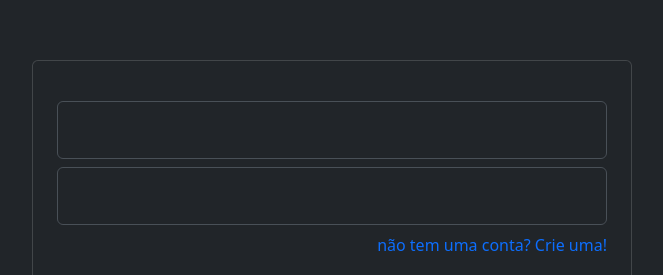
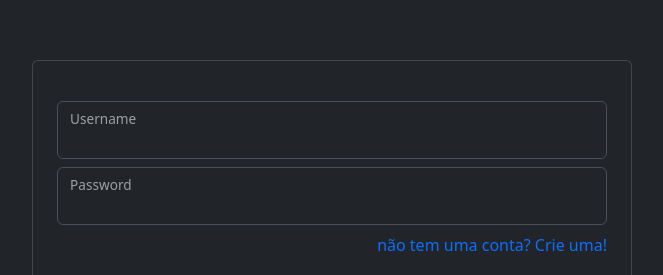
Before and after one commit to apollodaniel/nalov-chat-frontend, a React (Vite) app: page /login in a window 1280 px wide. Shown: the part 190-465 px from the top of the page, without its empty margins (308-971 px from the left). Built offline with nearby package versions, Linux system fonts and the light colour scheme.

Commit message:
Login page working

```diff
--- a/src/routes/login.tsx
+++ b/src/routes/login.tsx
@@ -2,26 +2,73 @@ import { useState } from "react";
 import FormField from "../components/form_field";
 import { field_errors } from "../utils/constants";
 import { useForm } from "react-hook-form";
+import { BackendError, LoginFormSubmit } from "../utils/types";
+import { useNavigate } from "react-router-dom";
+import { login_user, parse_errors } from "../utils/functions";
+import { isAxiosError } from "axios";
+import ErrorPopup from "../components/error_modal";
 
 function Login() {
 
-	const {register, handleSubmit, setError, formState: {errors}} = useForm({mode: "onChange"});
+	const {register, handleSubmit, setError, clearErrors,formState: {errors}} = useForm<LoginFormSubmit>({mode: "onChange"});
+	const [unknownError, setUnknownError] = useState<string | undefined>(undefined);
 
+	const navigate = useNavigate();
 	return (
 		<main className='d-flex flex-column w-100 h-100 justify-content-center align-items-center'>
 			<div className="card w-100 h-100" style={{ maxWidth: "600px", maxHeight: "300px" }}>
-				<form className="d-flex flex-column h-100 w-100 justify-content-center gap-2 p-4">
+				<form className="d-flex flex-column h-100 w-100 justify-content-center gap-2 p-4"
+					onSubmit={handleSubmit(async(result: LoginFormSubmit)=>{
+						try{
+							await login_user({...result});
+							navigate("/");
+						}catch(err: any){
+							if(isAxiosError(err) && err.response && err.response?.data){
+								// error from backend
+								const errors_obj: BackendError[] = err.response.data.errors;
+								let contains_username = false;
+								let contains_password = false;
+								errors_obj.forEach((e)=>{
+									if(e.path === "username")
+										contains_username = true;
+									else if(e.path === "password")
+										contains_password = true;
+								});
+
+								if(!contains_username && !contains_password){
+									// uknown error
+									setUnknownError(parse_errors(errors_obj));
+								}
+
+								if(contains_username)
+									setError("username", {});
+								else
+									clearErrors("username")
+								if(contains_password)
+									setError("password", {});
+								else
+									clearErrors("password")
+							}
+						}
+					})}>
 					<div className="form-floating m-0">
 						<input className="form-control" type="text" {...register('username')} />
+						<label>Username</label>
 						{(errors.username) && (<p className="m-0 fs-6 text-danger">{field_errors.unknown_username}</p>)}
 					</div>
 					<div className="form-floating m-0">
-						<input className="form-control" type="text" {...register('password')} />
+						<input className="form-control" type="password" {...register('password')} />
+						<label>Password</label>
 						{(errors.password) && (<p className="m-0 fs-6 text-danger">{field_errors.wrong_password}</p>)}
 					</div>
 					<a href="/register" className="align-self-end link-primary">não tem uma conta? Crie uma!</a>
 					<input className="mt-3 btn btn-primary" type="submit" value="Login"/>
 				</form>
+				<ErrorPopup
+					visible={!Object.is(unknownError, undefined)}
+					title="A error occurred when trying to register in"
+					content={unknownError || ""}
+				/>
 			</div>
 		</main>
 	)
--- a/src/routes/register.tsx
+++ b/src/routes/register.tsx
@@ -10,6 +10,7 @@ import {
 import { parse_errors, register_user } from "../utils/functions";
 import { useNavigate } from "react-router-dom";
 import ErrorPopup from "../components/error_modal";
+import { AxiosError, isAxiosError } from "axios";
 
 function Register() {
 	const {
@@ -39,7 +40,7 @@ function Register() {
 							navigate("/")
 						} catch (err: any) {
 							console.log(err);
-							if (err.response && err.response.data.errors) {
+							if (isAxiosError(err) && err.response && err.response.data.errors) {
 								let contains_username_error = false;
 								err.response.data.errors.forEach(
 									(err: BackendError) => {
@@ -97,7 +98,7 @@ function Register() {
 					<div className="form-floating m-0">
 						<input
 							className="form-control"
-							type="text"
+							type="password"
 							{...register("password", {
 								pattern: field_patterns.password,
 							})}
@@ -112,7 +113,7 @@ function Register() {
 					<div className="form-floating m-0">
 						<input
 							className="form-control"
-							type="text"
+							type="password"
 							{...register("confirm_password", {
 								validate: (val) => {
 									if (watch("password") != val) {
--- a/src/utils/types.ts
+++ b/src/utils/types.ts
@@ -60,3 +60,8 @@ export type RegisterFormSubmit = {
 	password: string,
 	confirm_password: string
 }
+
+export type LoginFormSubmit = {
+	username: string,
+	password: string
+}
```
